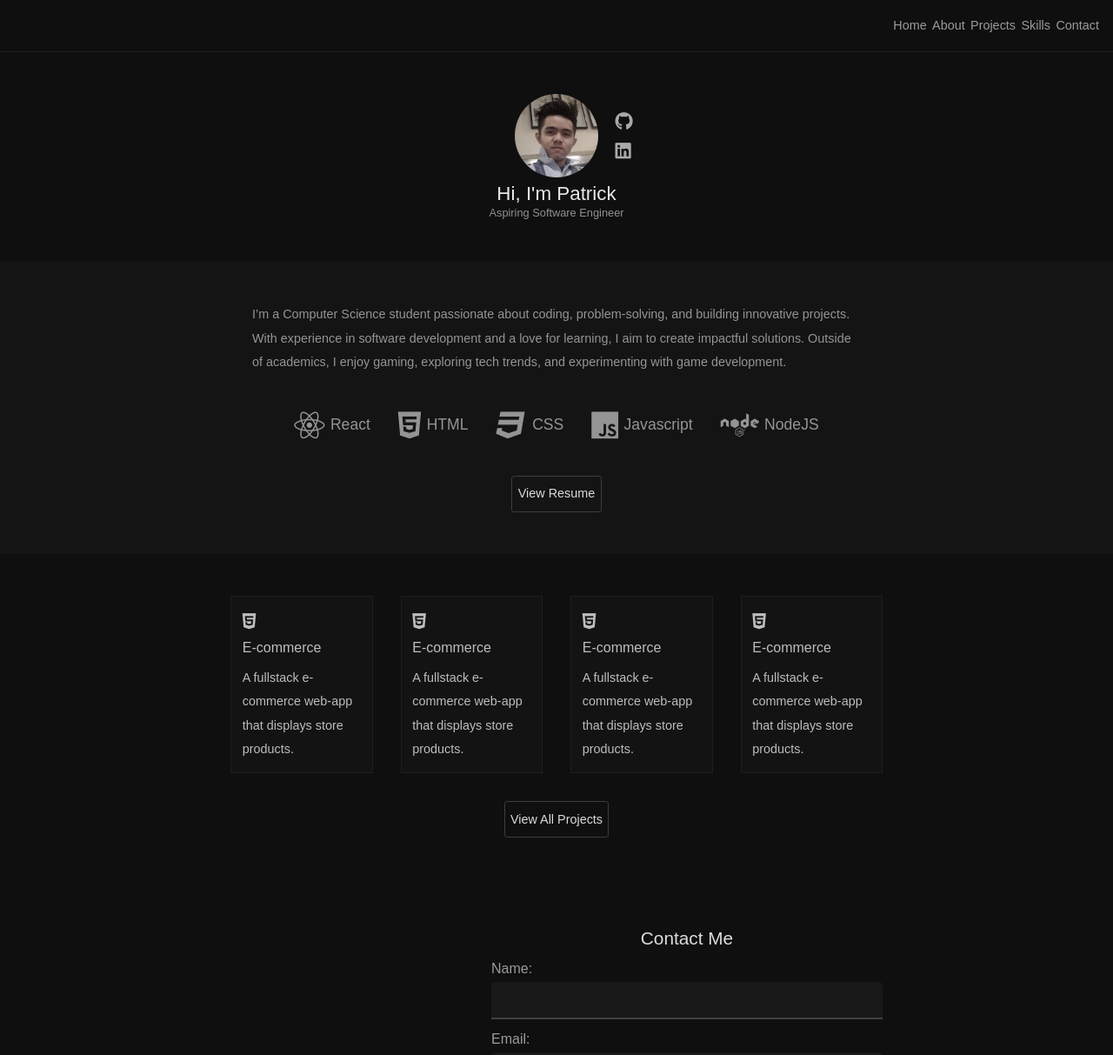
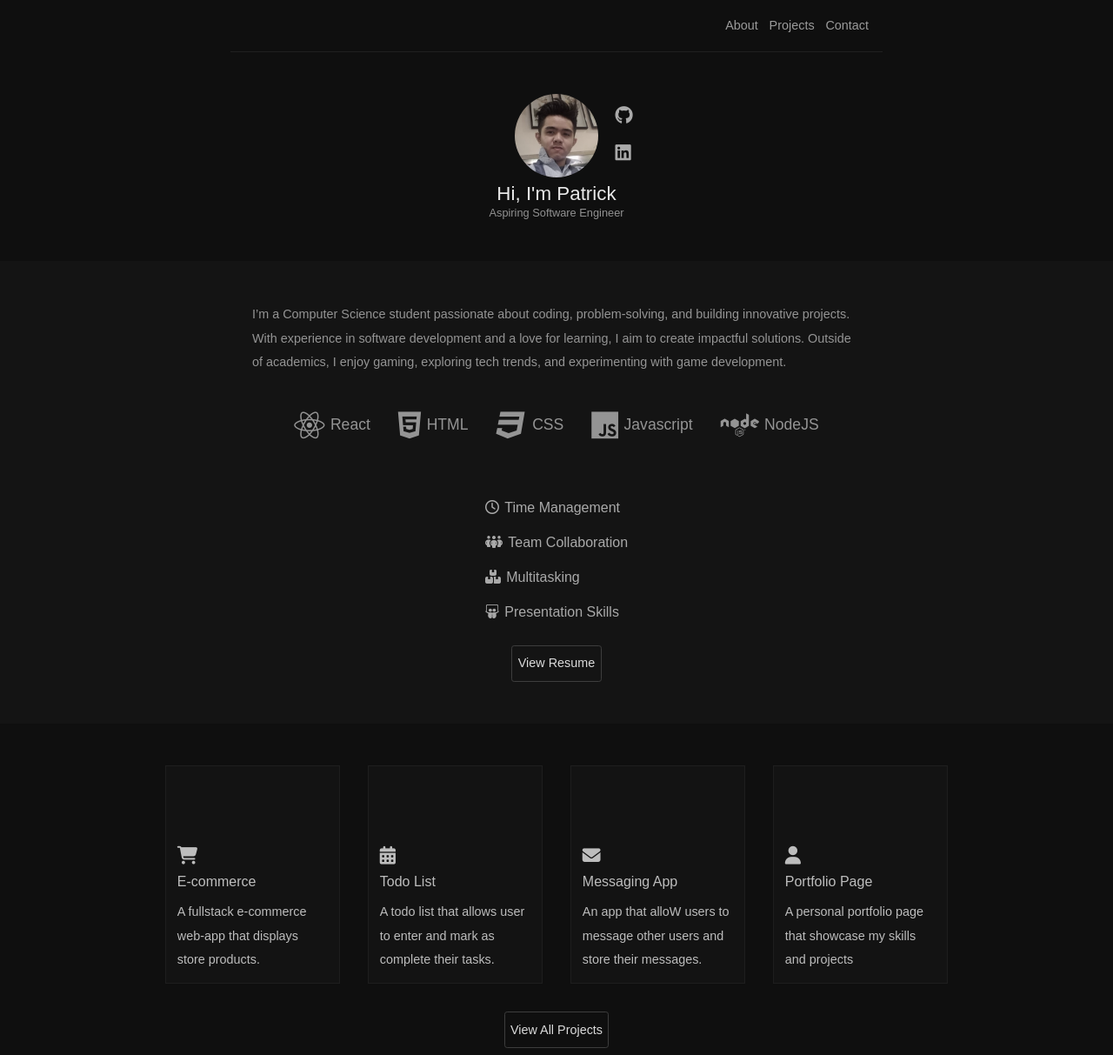
Before and after one commit to patva0715/frontendproject, a plain HTML site: page index.html in a window 1280 px wide. Shown: the top 1213 px of the page at 87% size. Drawn offline with Linux system fonts and the light colour scheme.

Commit message:
make response, create project page and style

```diff
--- a/index.html
+++ b/index.html
@@ -14,11 +14,9 @@
     <header>
         <nav class="nav-bar">
             <ul>
-                <li><a href="index.html">Home</a></li>
-                <li><a href="about.html">About</a></li>
-                <li><a href="projects.html">Projects</a></li>
-                <li><a href="skills.html">Skills</a></li>
-                <li><a href="contact.html">Contact</a></li>
+                <li><a href="#about">About</a></li>
+                <li><a href="#projects">Projects</a></li>
+                <li><a href="#contact">Contact</a></li>
             </ul>
         </nav>
     </header>
@@ -29,8 +27,8 @@
             <div class="img-link-container">
                 <img src="me.jpg" class="profile-pic" alt="Your Professional Photo">
                 <div class="link-container">
-                    <i class="fa-brands fa-github"></i>
-                    <i class="fa-brands fa-linkedin"></i>
+                    <a href="https://github.com/patva0715"><i class="fa-brands fa-github"></i></a>
+                    <a href="https://www.linkedin.com/in/patrick-valera-285225223/"><i class="fa-brands fa-linkedin"></i></a>
 
                 </div>
             </div>
@@ -67,7 +65,13 @@
                     <span class="icon-text">NodeJS</span>
                 </div>
             </div>
-            <a href="resume.pdf" class="resume-button reg-text" download>View Resume</a>
+            <ul class="skillstack-container">
+                <li><i class="fa-regular fa-clock"></i>Time Management</li>
+                <li><i class="fa-solid fa-people-group"></i>Team Collaboration</li>
+                <li><i class="fa-solid fa-boxes-stacked"></i>Multitasking</li>
+                <li><i class="fa-brands fa-slideshare"></i>Presentation Skills</li>
+            </ul>
+            <a href="resume_patrickv.pdf" target="_blank" class="resume-button reg-text">View Resume</a>
         </section>
 
         <!-- Projects Page -->
@@ -75,28 +79,28 @@
             <!-- <h2>Projects</h2> -->
             <div class="project-stack-container">
                 <a href="project.html?project=ecommerce" class="project-container">
-                    <i class="fa-brands fa-html5 icon"></i>
+                    <i class="fa-solid fa-cart-shopping icon"></i>
                     <h3 class="title">E-commerce</h3>
                     <span class="description">A fullstack e-commerce web-app that displays store products.</span>
                 </a>
                 <a href="project.html?project=ecommerce" class="project-container">
-                    <i class="fa-brands fa-html5 icon"></i>
-                    <h3 class="title">E-commerce</h3>
-                    <span class="description">A fullstack e-commerce web-app that displays store products.</span>
+                    <i class="fa-solid fa-calendar-days icon"></i>
+                    <h3 class="title">Todo List</h3>
+                    <span class="description">A todo list that allows user to enter and mark as complete their tasks.</span>
                 </a>
                 <a href="project.html?project=ecommerce" class="project-container">
-                    <i class="fa-brands fa-html5 icon"></i>
-                    <h3 class="title">E-commerce</h3>
-                    <span class="description">A fullstack e-commerce web-app that displays store products.</span>
+                    <i class="fa-solid fa-envelope icon"></i>
+                    <h3 class="title">Messaging App</h3>
+                    <span class="description">An app that alloW users to message other users and store their messages. </span>
                 </a>
                 <a href="project.html?project=ecommerce" class="project-container">
-                    <i class="fa-brands fa-html5 icon"></i>
-                    <h3 class="title">E-commerce</h3>
-                    <span class="description">A fullstack e-commerce web-app that displays store products.</span>
+                    <i class="fa-solid fa-user icon"></i>
+                    <h3 class="title">Portfolio Page</h3>
+                    <span class="description">A personal portfolio page that showcase my skills and projects</span>
                 </a>
             </div>
             <div class="button-holder">
-                <a href="resume.pdf" class="button reg-text" download>View All Projects</a>
+                <a href="projects.html" class="button reg-text">View All Projects</a>
             </div>
             <!-- Repeat project structure as needed -->
         </section>
@@ -132,7 +136,7 @@
 
     <!-- Footer -->
     <footer>
-        <p>&copy; 2024 Your Name. All Rights Reserved.</p>
+        <p>&copy; 2024 Patrick Valera. All Rights Reserved.</p>
     </footer>
 </body>
 
--- /dev/null
+++ b/project.css
@@ -0,0 +1,109 @@
+*{
+    box-sizing: border-box;
+}
+body {
+    position: relative;
+    opacity: 0;
+    animation: fadeIn 1.5s forwards;
+    animation-timing-function: ease-in-out;
+}
+
+
+@keyframes fadeIn {
+    0% {
+        transform: translateY(30px);
+        opacity: 0.3;
+    }
+    100% {
+        transform: translateY(0);
+        opacity: 1;
+    }
+}
+
+body {
+    font-family: Arial, sans-serif;
+    line-height: 1.9;
+    color: #e9e9e9;
+    background-color: #0f0f0f;
+    margin: 0;
+    padding: 0;
+}
+
+a {
+    color: inherit; /* Inherit the color from the parent element */
+    transition-duration: 300ms;
+    text-decoration: none; /* Remove the underline */
+}
+
+a:hover,
+a:focus {
+    text-decoration: none; /* Ensure no underline on hover or focus */
+    color: #ffb36b;
+}
+.back-button {
+    display: inline-block;
+    margin-bottom: 1.5rem;
+    padding: 0.4rem;
+    border-radius: 0.2rem;
+    border: 0.5px solid rgb(61, 61, 61);
+    color: #dbdbdb;
+    align-self: center;
+    transition-duration: 300ms;
+}
+.back-button:hover {
+    color: #ffb36b;
+    background-color: #352414;
+}
+#projects {
+    max-width: 900PX;
+    margin: 3rem auto;
+}
+.project-stack-container {
+    gap: 2rem;
+    display: flex;
+    flex-wrap: wrap;
+}
+.project-container {
+    flex-basis: 200px;
+    flex-basis:25%;
+    gap: 0.35rem;
+    padding: 0.8rem;
+    aspect-ratio: 0.8;
+    background-color: #141414;
+    border: 0.5px solid #222222;
+    display: flex;
+    opacity: 0.8;
+    flex-direction: column;
+}
+.project-container .icon {
+    align-content: end;
+    flex-grow: 1;
+    font-size: 1.3rem;
+}
+.project-container .title {
+    flex-grow: 0;
+    font-size: 1rem;
+    font-weight: 500;
+}
+.project-container .description {
+    flex-grow: 0;
+    font-size: 0.9rem;
+    font-weight: 200;
+}
+#projects .button-holder {
+    margin-top: 2rem;
+    display: flex;
+    justify-content: center;
+}
+#projects .button-holder a {
+    padding: 0.4rem;
+    border-radius: 0.2rem;
+    border: 0.5px solid rgb(61, 61, 61);
+    color: #dbdbdb;
+    align-self: center;
+    transition-duration: 300ms;
+}
+#projects .button-holder a:hover {
+    color: #ffb36b;
+    background-color: #352414;
+}
--- a/styles.css
+++ b/styles.css
@@ -14,8 +14,10 @@ textarea,
 button {
     margin: 0;
     padding: 0;
+    font-weight: 400;
+}
+*{
     box-sizing: border-box;
-  font-weight: 400;
 }
 h2 {
     font-size: 0.8rem;
@@ -23,14 +25,14 @@ h2 {
 body {
     position: relative;
     opacity: 0;
-    animation: fadeIn 2.5s forwards ;
-    animation-timing-function: ease-out;
+    animation: fadeIn 1.5s forwards;
+    animation-timing-function: ease-in-out;
 }
 
 @keyframes fadeIn {
     0% {
-        transform: translateY(10px);
-        opacity: 0;
+        transform: translateY(30px);
+        opacity: 0.3;
     }
     100% {
         transform: translateY(0);
@@ -62,13 +64,15 @@ main {
     flex-direction: column;
 }
 .nav-bar ul {
+    margin: 0 auto;
+    max-width: 750px;
     display: flex;
     list-style: none;
     font-size: 0.9rem;
     padding: 1rem;
     margin-bottom: 1rem;
     justify-content: end;
-  gap: 0.4rem;
+    gap: 0.8rem;
     color: #9b9b9b;
     border-bottom: 0.5px solid rgb(32, 32, 32);
 }
@@ -174,9 +178,19 @@ main {
 .tech-container .icon-text {
     font-size: 1.1rem;
 }
-
+#about .skillstack-container{
+    list-style: none;
+    display: flex;
+    flex-direction: column;
+    gap:.6rem;
+    opacity: .7;
+    margin: 1.4rem 0 ;
+}
+#about .skillstack-container i{
+    margin-right: .4rem;
+}
 #projects {
-  max-width: 750px;
+    max-width: 900PX;
     margin: 3rem auto;
 }
 .project-stack-container {
@@ -184,6 +198,7 @@ main {
     display: flex;
 }
 .project-container {
+    flex-basis:25%;
     gap: 0.35rem;
     padding: 0.8rem;
     aspect-ratio: 0.8;
@@ -238,7 +253,7 @@ main {
     width: 100%;
     max-width: 450px;
     font-size: 1.3rem;
-  color:#ddd;
+    color: #ddd;
     text-align: center;
 }
 #contact form {
@@ -271,6 +286,15 @@ main {
 input:focus {
     border-bottom: 2px solid #007bff;
 }
+#contact{
+    padding: 0 10px;
+}
+#contact form {
+    display: flex;
+    flex-direction: column;
+    align-items: center;
+    margin-bottom: 1.5rem;
+}
 #contact form textarea {
     width: 100%;
     max-width: 450px;
@@ -287,7 +311,6 @@ input:focus {
     transition: border-color 0.3s ease;
 }
 #contact .submit-button {
-  align-self: flex-end;
     width: 25%;
     min-width: 150px;
     padding: 0.8rem;
@@ -312,9 +335,35 @@ input:focus {
 #contact i {
     margin-right: 0.4rem;
 }
-footer{
+footer {
     max-width: 750px;
     margin: 0 auto;
-opacity: .8;
+    opacity: 0.8;
     padding: 2rem 0;
 }
+@media (max-width: 600px) {
+    .techstack-container {
+        margin: 1.3rem 0;
+        opacity: 0.6;
+        display: flex;
+        gap: 1rem;
+        justify-content: center;
+        flex-wrap: wrap;
+    }
+    .techstack-container .tech-container {
+        aspect-ratio: unset;
+        padding: .5rem;
+    }
+    #projects .project-stack-container{
+        padding: 0 10px;
+        flex-direction: column;
+        gap:.6rem;
+    }
+    #projects .project-stack-container .project-container{
+        aspect-ratio: unset;
+    }
+    #contact form{
+width: 100%;
+    }
+
+ } /* For small screens */
```
Also changed, not shown: project.html (+0 -4 lines), projects.html (added, +52 -0 lines), 1 other file. Lines whose indentation alone changed are shown as unchanged.
